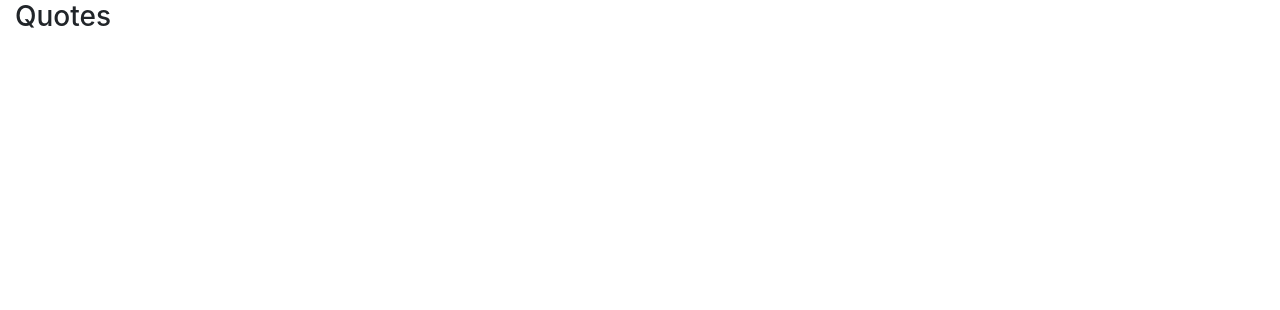
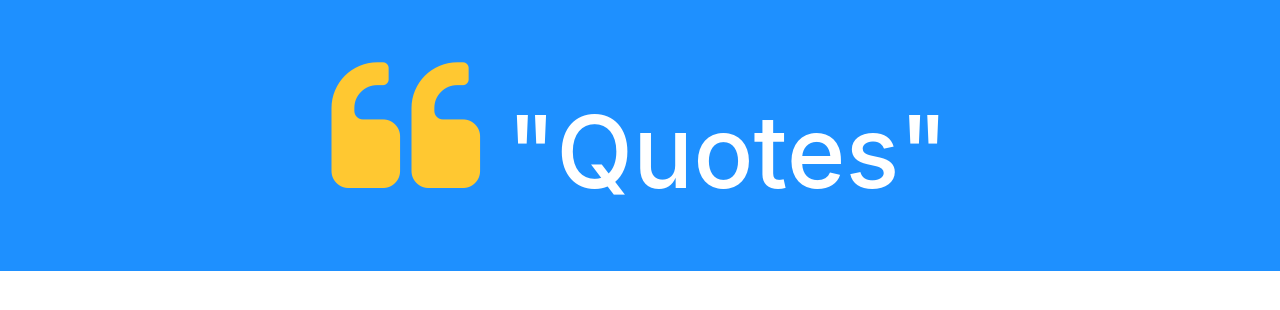
Before and after one commit to JamesKimari/Quotes, an Angular app: page / in a window 1280 px wide. Shown: the top 310 px of the page. Built offline with nearby package versions, Linux system fonts and the light colour scheme.

Commit message:
added a header with a dodgerblue background with some text inside

```diff
--- a/src/app/app.component.css
+++ b/src/app/app.component.css
@@ -0,0 +1,6 @@
+.header {
+background-color: dodgerblue;
+color: white;
+padding: 4%;
+text-align: center;
+}
--- a/src/app/app.component.html
+++ b/src/app/app.component.html
@@ -1,4 +1,12 @@
 <!--The content below is only a placeholder and can be replaced.-->
-<div class="container-fluid">
-    <h3>Quotes</h3>
+<div class="header">
+  <div class="container-fluid">
+
+<h1>
+  <i class="fa fa-quote-left fa-4x" aria-hidden="true" style="color:rgb(255, 200, 49)"></i>
+  <span style="font-size: 2.5em;"> "Quotes"</span>
+</h1>
+
+
+  </div>
 </div>
--- a/src/styles.css
+++ b/src/styles.css
@@ -1,2 +1,3 @@
 /* You can add global styles to this file, and also import other style files */
-@import '~bootstrap/dist/css/bootstrap.min.css'
+@import '~bootstrap/dist/css/bootstrap.min.css';
+@import '~font-awesome/css/font-awesome.min.css';
```
